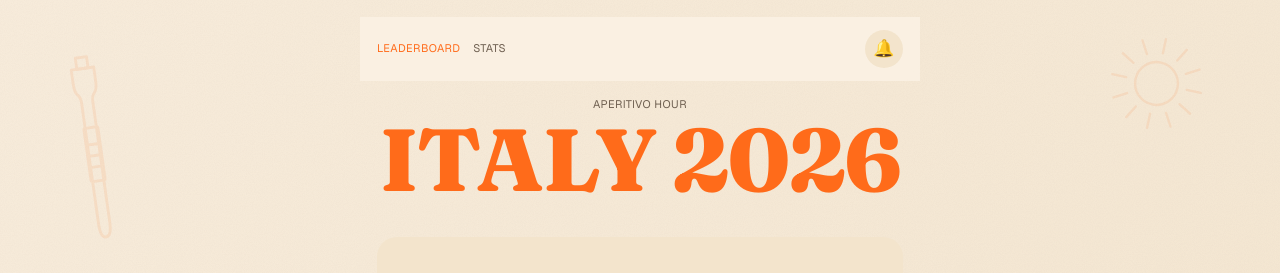
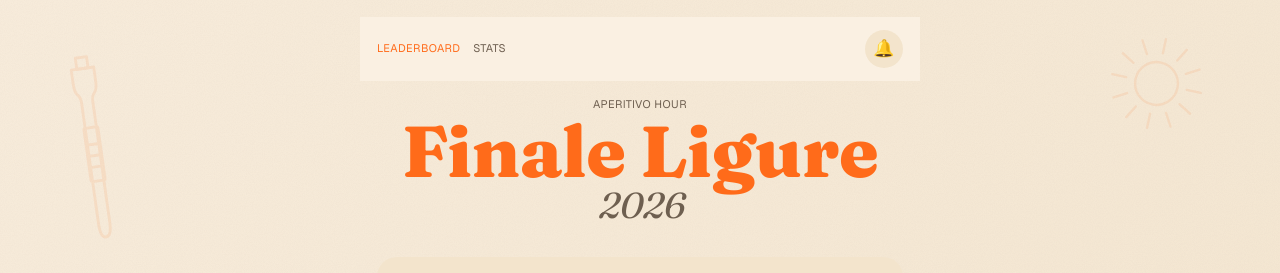
Before and after one commit to dj10dj100/spritz, a Next.js app: page / in a window 1280 px wide. Shown: the top 273 px of the page. Built offline with nearby package versions, Linux system fonts and the light colour scheme; no server answers; the database is empty.

Commit message:
Finale ligure

```diff
--- a/components/HubClient.tsx
+++ b/components/HubClient.tsx
@@ -4,7 +4,6 @@ import { useCallback, useEffect, useMemo, useRef, useState } from "react";
 import type { RealtimePostgresChangesPayload } from "@supabase/supabase-js";
 import { getSupabaseBrowserClient } from "@/lib/supabase/client";
 import type { Participant, Spritz } from "@/lib/types";
-import { TRIP_NAME } from "@/lib/trip-config";
 import BigSpritzButton from "./BigSpritzButton";
 import Leaderboard from "./Leaderboard";
 import LiveFeed from "./LiveFeed";
@@ -138,8 +137,11 @@ export default function HubClient({ me, initialParticipants, initialSpritzes, in
     <main className="flex flex-1 flex-col gap-8 pb-12 pt-2">
       <header className="flex flex-col items-center gap-1 text-center">
         <p className="ui-label text-[11px] text-[var(--color-ink-muted)]">aperitivo hour</p>
-        <h1 className="display text-[64px] leading-none text-[var(--color-aperol)] [font-weight:800] sm:text-[88px]">
-          {TRIP_NAME}
+        <h1 className="display flex flex-col items-center leading-none text-[var(--color-aperol)]">
+          <span className="text-[48px] [font-weight:800] sm:text-[72px]">Finale Ligure</span>
+          <span className="text-[28px] italic text-[var(--color-ink-muted)] [font-weight:400] sm:text-[36px]">
+            2026
+          </span>
         </h1>
       </header>
 
--- a/lib/trip-config.ts
+++ b/lib/trip-config.ts
@@ -1,4 +1,4 @@
-export const TRIP_NAME = "ITALY 2026";
+export const TRIP_NAME = "Finale Ligure 2026";
 export const TRIP_START = "2026-06-01";
 export const TRIP_END = "2026-06-14";
 export const TIMEZONE = "Europe/Rome";
```
Also changed, not shown: .claude/settings.local.json.
